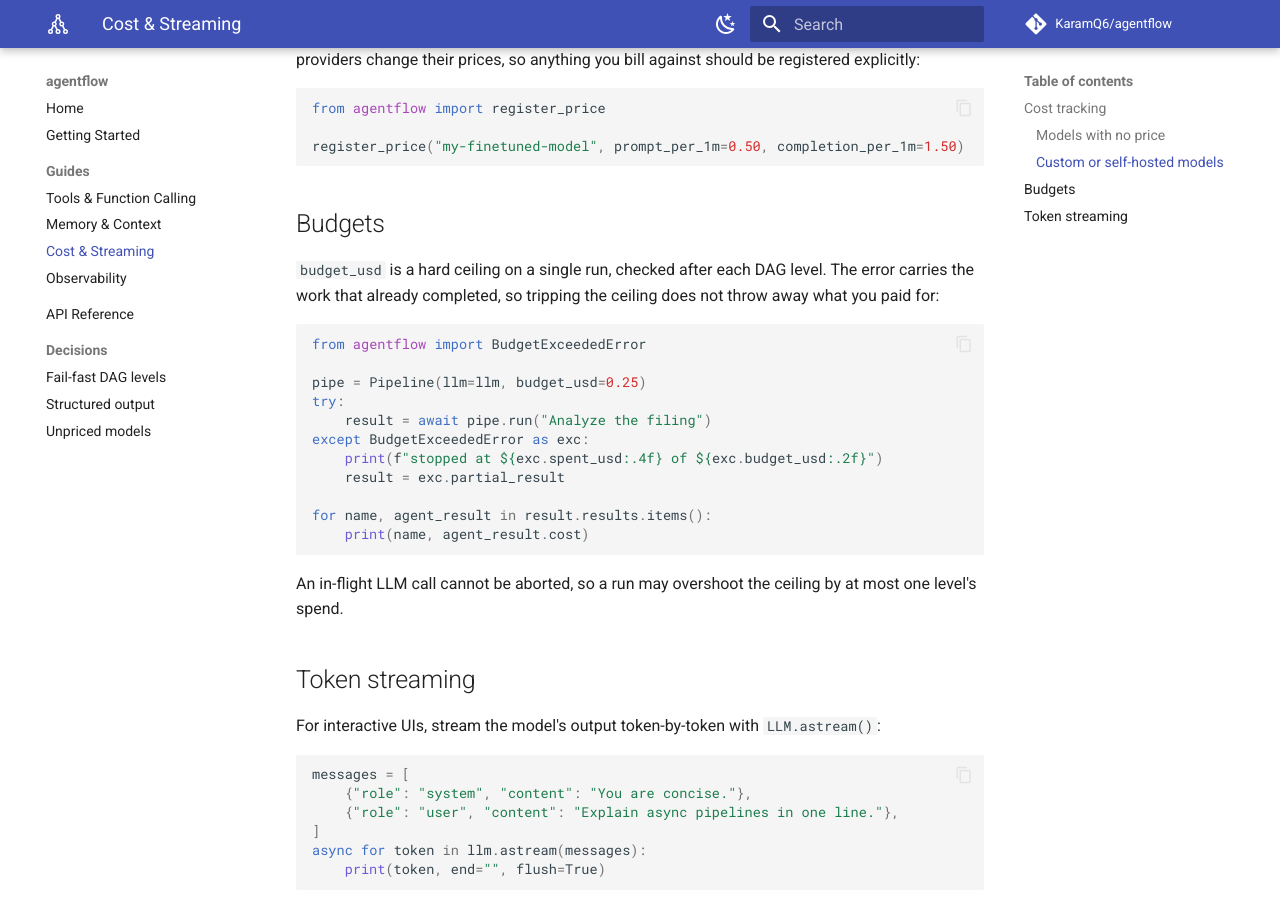
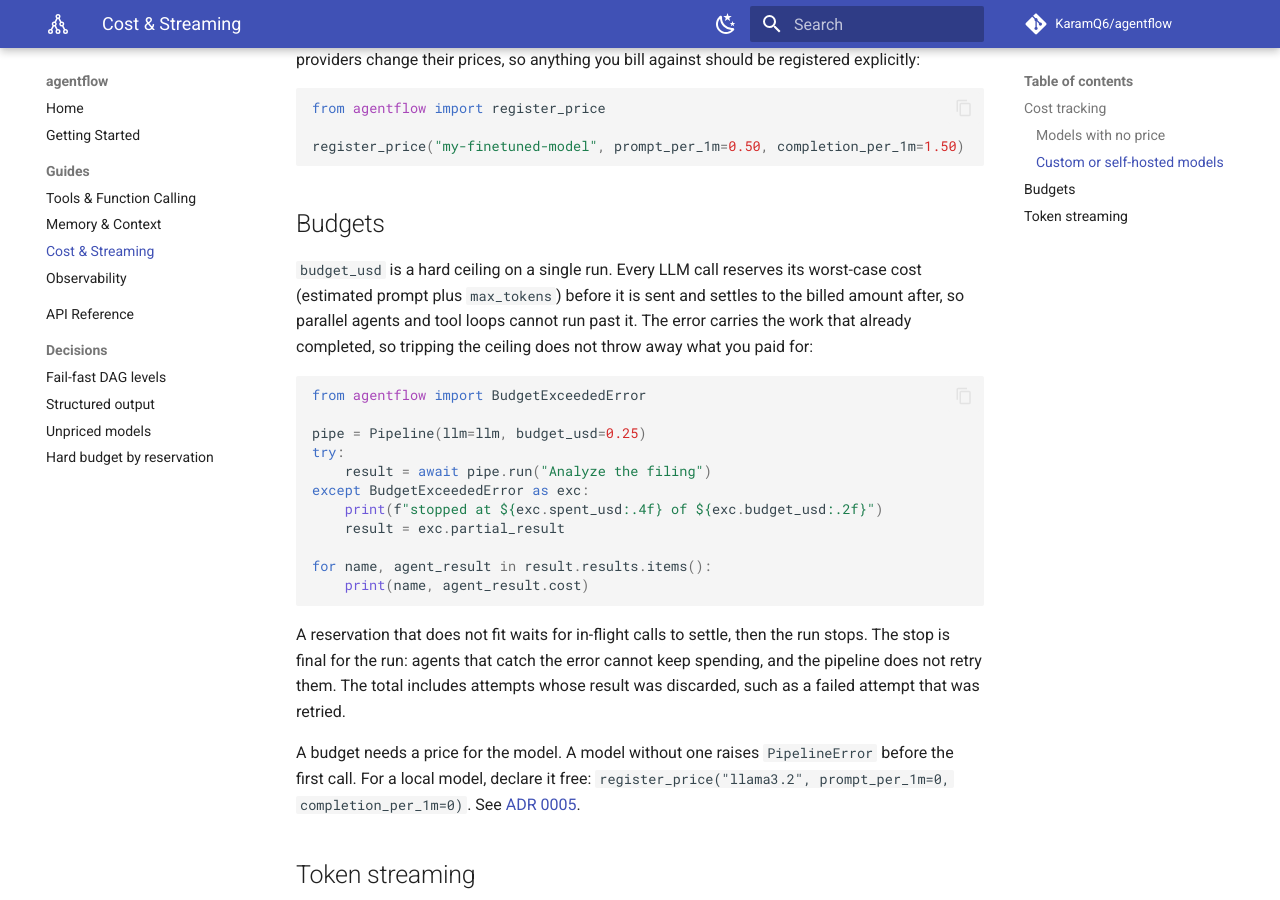
Before and after one commit to KaramQ6/agentflow, an MkDocs documentation site: the page built from docs/guides/cost-streaming.md, in a window 1280 px wide and 900 px high, scrolled down 784 px. Built offline with MkDocs 1.6.1 and Material for MkDocs 9.7.7, drawn with Linux system fonts in a browser that asks for light colours; comment, search, counter and statistics services are not loaded.

Commit message:
docs(cost): ADR 0005 and docs for the reservation budget
Completes step 2 of the 0.8.0 spec (the code landed in the previous wip
commit). ADR 0005 records reservation, the sticky refusal, one measurement
per run, and that a budget requires a priced model, narrowing ADR 0003.
README quickstart and Ollama section register llama3.2 at price 0, since
it now raises otherwise. PUBLIC_API.md, the cost guide, docstrings and the
CHANGELOG describe the new behaviour.

The up-front unpriced check skips duck-typed LLMs without a model id; they
are checked per call where they bill.

Co-Authored-By: Claude Opus 5.5 <noreply@anthropic.com>

````diff
--- a/docs/guides/cost-streaming.md
+++ b/docs/guides/cost-streaming.md
@@ -44,7 +44,9 @@ register_price("my-finetuned-model", prompt_per_1m=0.50, completion_per_1m=1.50)
 
 ## Budgets
 
-`budget_usd` is a hard ceiling on a single run, checked after each DAG level.
+`budget_usd` is a hard ceiling on a single run. Every LLM call reserves its worst-case
+cost (estimated prompt plus `max_tokens`) before it is sent and settles to the billed
+amount after, so parallel agents and tool loops cannot run past it.
 The error carries the work that already completed, so tripping the ceiling does
 not throw away what you paid for:
 
@@ -62,8 +64,15 @@ for name, agent_result in result.results.items():
     print(name, agent_result.cost)
 ```
 
-An in-flight LLM call cannot be aborted, so a run may overshoot the ceiling by
-at most one level's spend.
+A reservation that does not fit waits for in-flight calls to settle, then the run
+stops. The stop is final for the run: agents that catch the error cannot keep
+spending, and the pipeline does not retry them. The total includes attempts whose
+result was discarded, such as a failed attempt that was retried.
+
+A budget needs a price for the model. A model without one raises `PipelineError`
+before the first call. For a local model, declare it free:
+`register_price("llama3.2", prompt_per_1m=0, completion_per_1m=0)`.
+See [ADR 0005](../adr/0005-hard-budget-by-reservation.md).
 
 ## Token streaming
 
--- a/mkdocs.yml
+++ b/mkdocs.yml
@@ -68,3 +68,4 @@ nav:
       - Fail-fast DAG levels: adr/0001-fail-fast-dag-levels.md
       - Structured output: adr/0002-structured-output-via-prompt-and-repair.md
       - Unpriced models: adr/0003-unpriced-models-report-zero-loudly.md
+      - Hard budget by reservation: adr/0005-hard-budget-by-reservation.md
````
Also changed, not shown: CHANGELOG.md (+9 -0 lines), PUBLIC_API.md (+6 -2 lines), README.md (+12 -4 lines), docs/adr/0005-hard-budget-by-reservation.md (added, +59 -0 lines), 3 other files.
